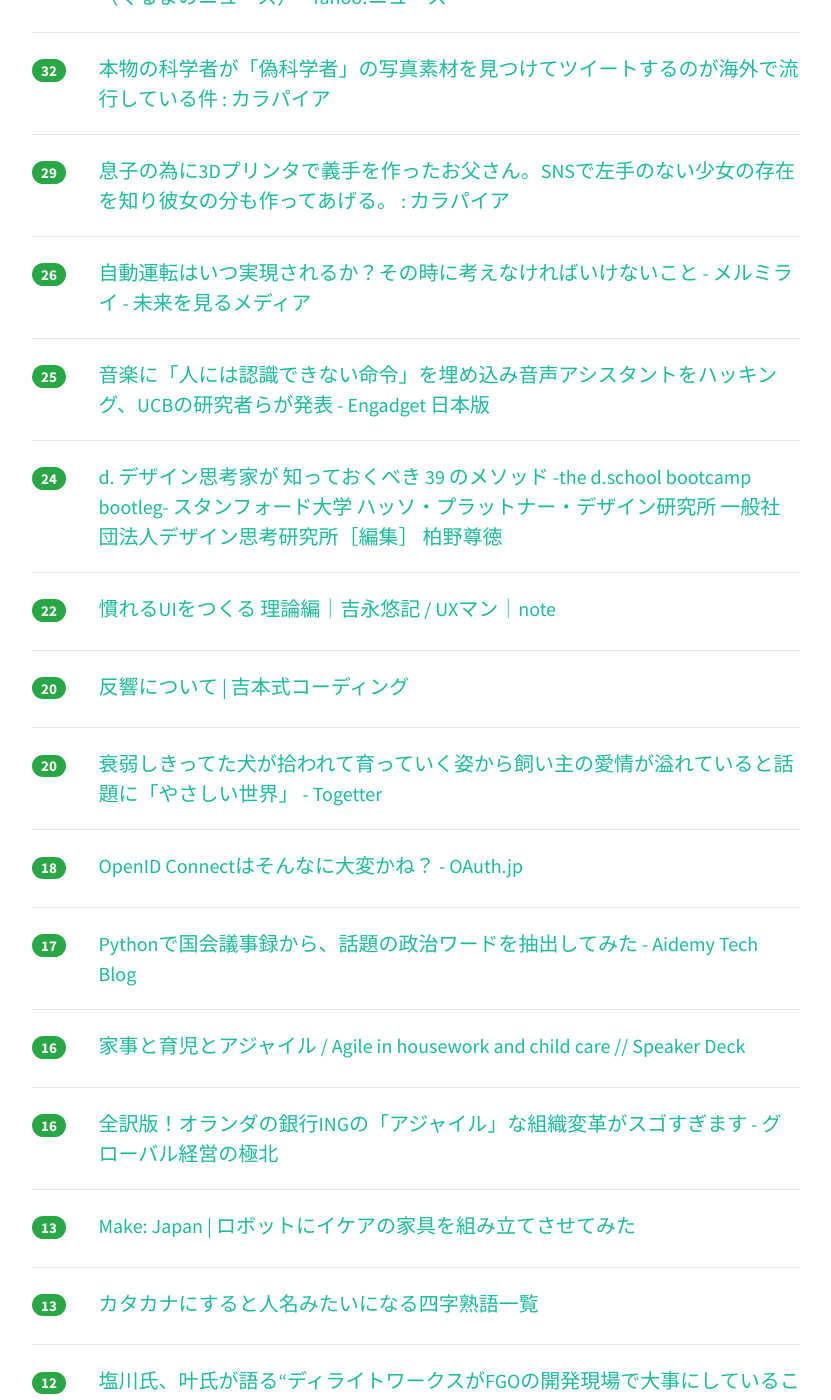
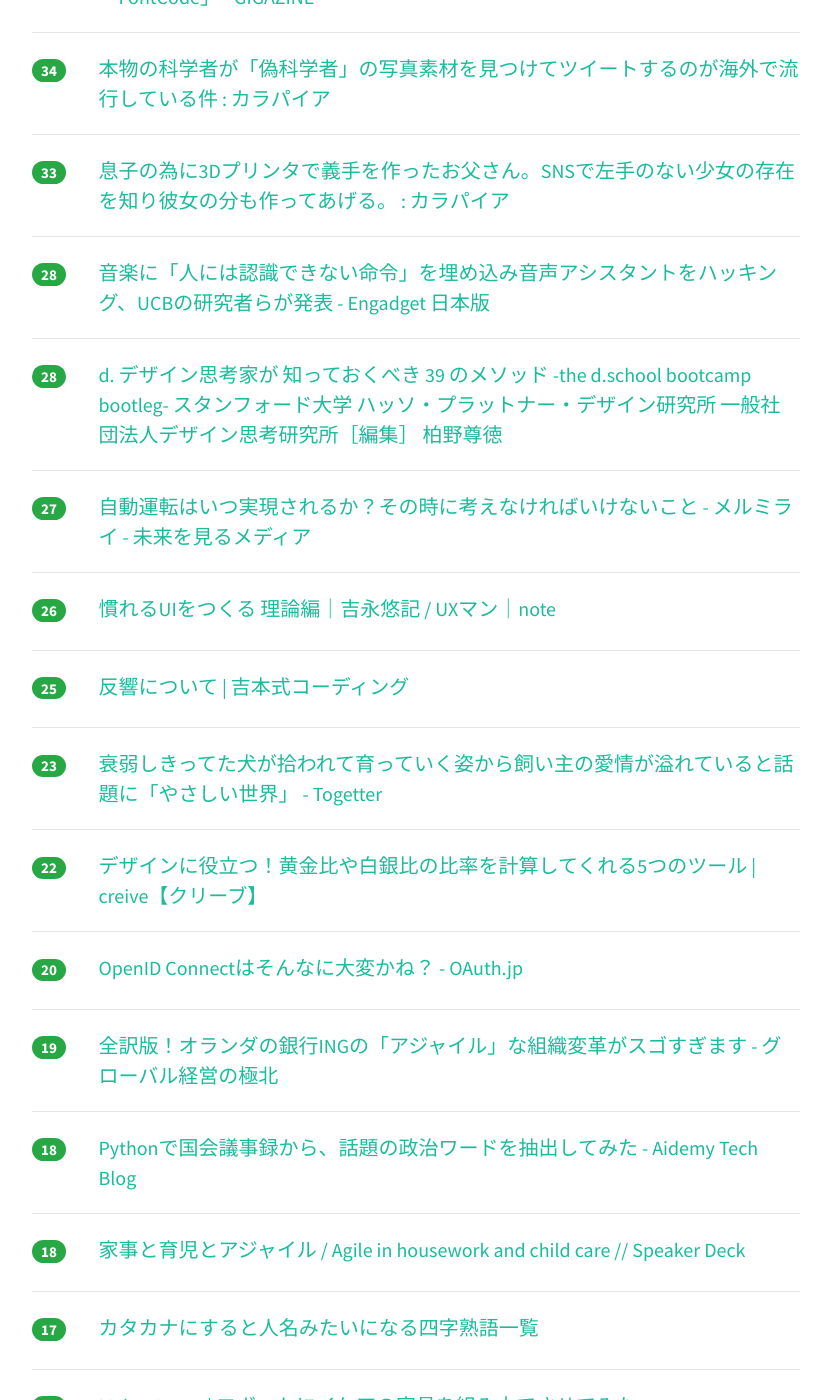
Before and after one commit to yatta47/hatena-matome-site, a Jekyll site: the page built from _posts/2018-05-12-hatena.md, in a window 1280 px wide and 1400 px high, scrolled down 647 px. Shown: the whole window, without its empty margins (224-1055 px from the left). Built offline with Jekyll 4.4.1, drawn with Linux system fonts in a browser that asks for light colours; nearby versions of some CDN libraries; some of the changed text lies outside the part shown.

Commit message:
Updated 2018-05-12

```diff
--- a/_posts/2018-05-12-hatena.md
+++ b/_posts/2018-05-12-hatena.md
@@ -1,94 +1,99 @@
 ---
 layout: post
 title:  "2018-05-12 はてぶIT"
-date:   2018-05-12 12:01:22
+date:   2018-05-12 13:01:34
 tags: [it-hotentry]
 ---
-20 件のデータあり
+22 件のデータあり
 
 <hr><div class="row">
-<div class="col-1"><span class="badge badge-pill badge-success h2">78</span></div>
+<div class="col-1"><span class="badge badge-pill badge-success h2">159</span></div>
 <div class="col-11"><a href='https://togetter.com/li/1226566' target='_blank'>「公での罵倒は、多くの国で強い報復を呼ぶ」「日本人と韓国人が、フィリピンで多くこれで殺害される」 - Togetter</a></div>
 </div>
 <hr>
 <div class="row">
-<div class="col-1"><span class="badge badge-pill badge-success h2">39</span></div>
+<div class="col-1"><span class="badge badge-pill badge-success h2">41</span></div>
+<div class="col-11"><a href='https://headlines.yahoo.co.jp/hl?a=20180511-00010003-kurumans-bus_all' target='_blank'>新東名、最高速110km/h区間の試行から半年、事故や違反は増えた？減った？（くるまのニュース） - Yahoo!ニュース</a></div>
+</div>
+<hr>
+<div class="row">
+<div class="col-1"><span class="badge badge-pill badge-success h2">40</span></div>
 <div class="col-11"><a href='https://gigazine.net/news/20180511-fontcode/' target='_blank'>肉眼で確認できないレベルで文書内に秘密のメッセージを隠すことができる「FontCode」 - GIGAZINE</a></div>
 </div>
 <hr>
 <div class="row">
 <div class="col-1"><span class="badge badge-pill badge-success h2">34</span></div>
-<div class="col-11"><a href='https://headlines.yahoo.co.jp/hl?a=20180511-00010003-kurumans-bus_all' target='_blank'>新東名、最高速110km/h区間の試行から半年、事故や違反は増えた？減った？（くるまのニュース） - Yahoo!ニュース</a></div>
-</div>
-<hr>
-<div class="row">
-<div class="col-1"><span class="badge badge-pill badge-success h2">32</span></div>
 <div class="col-11"><a href='http://karapaia.com/archives/52259205.html' target='_blank'>本物の科学者が「偽科学者」の写真素材を見つけてツイートするのが海外で流行している件 : カラパイア</a></div>
 </div>
 <hr>
 <div class="row">
-<div class="col-1"><span class="badge badge-pill badge-success h2">29</span></div>
+<div class="col-1"><span class="badge badge-pill badge-success h2">33</span></div>
 <div class="col-11"><a href='http://karapaia.com/archives/52259366.html' target='_blank'>息子の為に3Dプリンタで義手を作ったお父さん。SNSで左手のない少女の存在を知り彼女の分も作ってあげる。 : カラパイア</a></div>
 </div>
 <hr>
 <div class="row">
-<div class="col-1"><span class="badge badge-pill badge-success h2">26</span></div>
+<div class="col-1"><span class="badge badge-pill badge-success h2">28</span></div>
+<div class="col-11"><a href='https://japanese.engadget.com/2018/05/11/ucb/' target='_blank'>音楽に「人には認識できない命令」を埋め込み音声アシスタントをハッキング、UCBの研究者らが発表 - Engadget 日本版</a></div>
+</div>
+<hr>
+<div class="row">
+<div class="col-1"><span class="badge badge-pill badge-success h2">28</span></div>
+<div class="col-11"><a href='https://designthinking.or.jp/swfu/d/bootleg2.0.pdf' target='_blank'>d. デザイン思考家が 知っておくべき 39 のメソッド -the d.school bootcamp bootleg- スタンフォード大学 ハッソ・プラットナー・デザイン研究所 一般社団法人デザイン思考研究所［編集］ 柏野尊徳</a></div>
+</div>
+<hr>
+<div class="row">
+<div class="col-1"><span class="badge badge-pill badge-success h2">27</span></div>
 <div class="col-11"><a href='http://www.mermirai.com/entry/autonomous_cars' target='_blank'>自動運転はいつ実現されるか？その時に考えなければいけないこと - メルミライ - 未来を見るメディア</a></div>
 </div>
 <hr>
 <div class="row">
-<div class="col-1"><span class="badge badge-pill badge-success h2">25</span></div>
-<div class="col-11"><a href='https://japanese.engadget.com/2018/05/11/ucb/' target='_blank'>音楽に「人には認識できない命令」を埋め込み音声アシスタントをハッキング、UCBの研究者らが発表 - Engadget 日本版</a></div>
+<div class="col-1"><span class="badge badge-pill badge-success h2">26</span></div>
+<div class="col-11"><a href='https://note.mu/uxman/n/n824764ef5634' target='_blank'>慣れるUIをつくる 理論編｜吉永悠記 / UXマン｜note</a></div>
 </div>
 <hr>
 <div class="row">
-<div class="col-1"><span class="badge badge-pill badge-success h2">24</span></div>
-<div class="col-11"><a href='https://designthinking.or.jp/swfu/d/bootleg2.0.pdf' target='_blank'>d. デザイン思考家が 知っておくべき 39 のメソッド -the d.school bootcamp bootleg- スタンフォード大学 ハッソ・プラットナー・デザイン研究所 一般社団法人デザイン思考研究所［編集］ 柏野尊徳</a></div>
+<div class="col-1"><span class="badge badge-pill badge-success h2">25</span></div>
+<div class="col-11"><a href='http://tsudoi.org/guide/about/index2.html' target='_blank'>反響について | 吉本式コーディング</a></div>
+</div>
+<hr>
+<div class="row">
+<div class="col-1"><span class="badge badge-pill badge-success h2">23</span></div>
+<div class="col-11"><a href='https://togetter.com/li/1226482' target='_blank'>衰弱しきってた犬が拾われて育っていく姿から飼い主の愛情が溢れていると話題に「やさしい世界」 - Togetter</a></div>
 </div>
 <hr>
 <div class="row">
 <div class="col-1"><span class="badge badge-pill badge-success h2">22</span></div>
-<div class="col-11"><a href='https://note.mu/uxman/n/n824764ef5634' target='_blank'>慣れるUIをつくる 理論編｜吉永悠記 / UXマン｜note</a></div>
+<div class="col-11"><a href='https://creive.me/archives/2156/' target='_blank'>デザインに役立つ！黄金比や白銀比の比率を計算してくれる5つのツール | creive【クリーブ】</a></div>
 </div>
 <hr>
 <div class="row">
 <div class="col-1"><span class="badge badge-pill badge-success h2">20</span></div>
-<div class="col-11"><a href='http://tsudoi.org/guide/about/index2.html' target='_blank'>反響について | 吉本式コーディング</a></div>
+<div class="col-11"><a href='https://oauth.jp/blog/2016/02/24/is-openid-connect-far-from-oauth2/' target='_blank'>OpenID Connectはそんなに大変かね？ - OAuth.jp</a></div>
 </div>
 <hr>
 <div class="row">
-<div class="col-1"><span class="badge badge-pill badge-success h2">20</span></div>
-<div class="col-11"><a href='https://togetter.com/li/1226482' target='_blank'>衰弱しきってた犬が拾われて育っていく姿から飼い主の愛情が溢れていると話題に「やさしい世界」 - Togetter</a></div>
+<div class="col-1"><span class="badge badge-pill badge-success h2">19</span></div>
+<div class="col-11"><a href='http://globalbiz.hatenablog.com/entry/2018/05/11/152110' target='_blank'>全訳版！オランダの銀行INGの「アジャイル」な組織変革がスゴすぎます - グローバル経営の極北</a></div>
 </div>
 <hr>
 <div class="row">
 <div class="col-1"><span class="badge badge-pill badge-success h2">18</span></div>
-<div class="col-11"><a href='https://oauth.jp/blog/2016/02/24/is-openid-connect-far-from-oauth2/' target='_blank'>OpenID Connectはそんなに大変かね？ - OAuth.jp</a></div>
+<div class="col-11"><a href='http://blog.aidemy.net/entry/2018/05/11/162024' target='_blank'>Pythonで国会議事録から、話題の政治ワードを抽出してみた - Aidemy Tech Blog</a></div>
+</div>
+<hr>
+<div class="row">
+<div class="col-1"><span class="badge badge-pill badge-success h2">18</span></div>
+<div class="col-11"><a href='https://speakerdeck.com/yoshikiiida/agile-in-housework-and-child-care' target='_blank'>家事と育児とアジャイル / Agile in housework and child care // Speaker Deck</a></div>
 </div>
 <hr>
 <div class="row">
 <div class="col-1"><span class="badge badge-pill badge-success h2">17</span></div>
-<div class="col-11"><a href='http://blog.aidemy.net/entry/2018/05/11/162024' target='_blank'>Pythonで国会議事録から、話題の政治ワードを抽出してみた - Aidemy Tech Blog</a></div>
+<div class="col-11"><a href='https://anond.hatelabo.jp/20180511155651' target='_blank'>カタカナにすると人名みたいになる四字熟語一覧</a></div>
 </div>
 <hr>
 <div class="row">
-<div class="col-1"><span class="badge badge-pill badge-success h2">16</span></div>
-<div class="col-11"><a href='https://speakerdeck.com/yoshikiiida/agile-in-housework-and-child-care' target='_blank'>家事と育児とアジャイル / Agile in housework and child care // Speaker Deck</a></div>
-</div>
-<hr>
-<div class="row">
-<div class="col-1"><span class="badge badge-pill badge-success h2">16</span></div>
-<div class="col-11"><a href='http://globalbiz.hatenablog.com/entry/2018/05/11/152110' target='_blank'>全訳版！オランダの銀行INGの「アジャイル」な組織変革がスゴすぎます - グローバル経営の極北</a></div>
-</div>
-<hr>
-<div class="row">
-<div class="col-1"><span class="badge badge-pill badge-success h2">13</span></div>
+<div class="col-1"><span class="badge badge-pill badge-success h2">15</span></div>
 <div class="col-11"><a href='http://makezine.jp/blog/2018/05/watch-robots-attempt-assemble-ikea-furniture.html' target='_blank'>Make: Japan | ロボットにイケアの家具を組み立てさせてみた</a></div>
-</div>
-<hr>
-<div class="row">
-<div class="col-1"><span class="badge badge-pill badge-success h2">13</span></div>
-<div class="col-11"><a href='https://anond.hatelabo.jp/20180511155651' target='_blank'>カタカナにすると人名みたいになる四字熟語一覧</a></div>
 </div>
 <hr>
 <div class="row">
@@ -97,7 +102,12 @@ tags: [it-hotentry]
 </div>
 <hr>
 <div class="row">
-<div class="col-1"><span class="badge badge-pill badge-success h2">7</span></div>
+<div class="col-1"><span class="badge badge-pill badge-success h2">12</span></div>
+<div class="col-11"><a href='http://www.itmedia.co.jp/enterprise/articles/1805/11/news059.html' target='_blank'>自分で何でも作ろうとするApple　それは、可能かもしれない - ITmedia エンタープライズ</a></div>
+</div>
+<hr>
+<div class="row">
+<div class="col-1"><span class="badge badge-pill badge-success h2">8</span></div>
 <div class="col-11"><a href='http://b.hatena.ne.jp/entry/s/note.mu/arar/n/ne5eea37855f0' target='_blank'>はてなブックマーク - 虚構新聞を支える技術｜nagisaworks｜note</a></div>
 </div>
 <hr>
```
